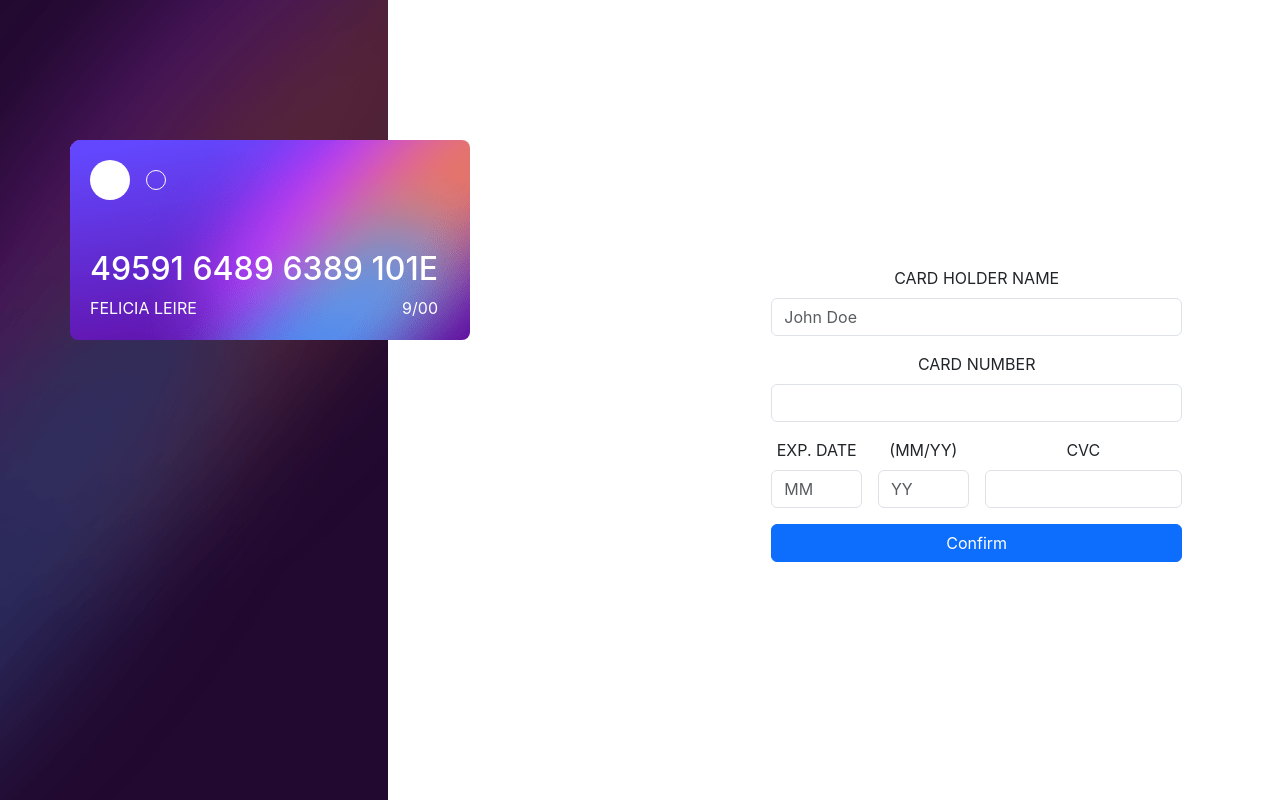
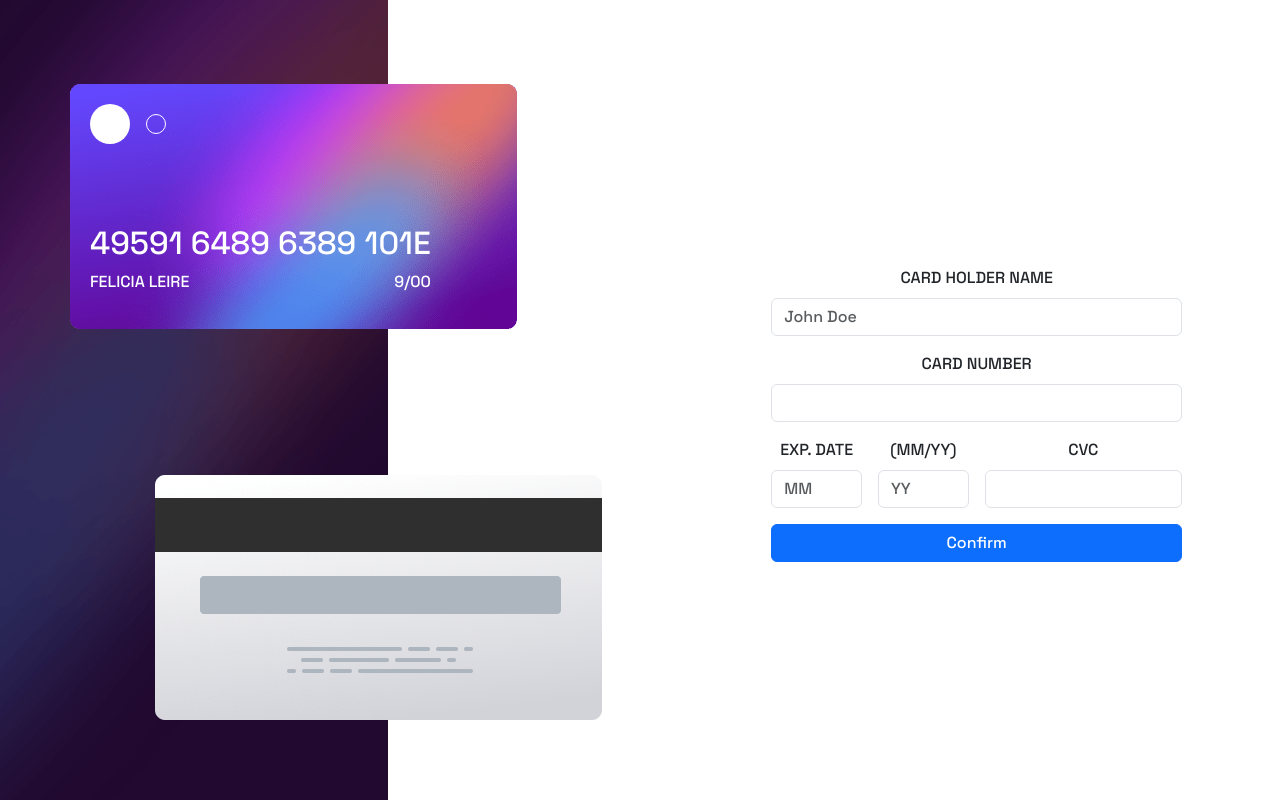
Before and after one commit to gillaryb/react-interactive-card, a React (Create React App) app: page / in a window 1280 px wide. Built offline with nearby package versions, Linux system fonts and the light colour scheme.

Commit message:
fixed margin bottom

```diff
--- a/public/index.html
+++ b/public/index.html
@@ -15,7 +15,10 @@
       user's mobile device or desktop. See https://developers.google.com/web/fundamentals/web-app-manifest/
     -->
     <link rel="manifest" href="%PUBLIC_URL%/manifest.json" />
-    <!--
+    <link rel="preconnect" href="https://fonts.googleapis.com">
+    <link rel="preconnect" href="https://fonts.gstatic.com" crossorigin>
+    <link href="https://fonts.googleapis.com/css2?family=Space+Grotesk:wght@500&display=swap" rel="stylesheet">
+        <!--
       Notice the use of %PUBLIC_URL% in the tags above.
       It will be replaced with the URL of the `public` folder during the build.
       Only files inside the `public` folder can be referenced from the HTML.
--- a/src/Card.css
+++ b/src/Card.css
@@ -1,3 +1,7 @@
+.Card{
+  font-family: 'Space Grotesk', sans-serif;
+}
+
 .Card .background-image{
   background-image: url("images/bg-main-desktop.png");
   width:400px;
@@ -9,7 +13,7 @@
 }
 
 .card-circle{
-  margin-bottom: 50px;
+  margin-bottom: 80px;
 }
 
 .card-circle-up{
@@ -29,14 +33,22 @@
 
 .Card .card-front{
   background-image:url("images/bg-card-front.png");
-  width: 400px;
-  height: 200px;
+  width: 447px;
+  height: 245px;
   position: absolute;
   left: 70px;
-  top: 140px;
+  top: 84px;
   border-radius: 8px;
 }
 
+.card-back{
+  background-image:url("images/bg-card-back.png");
+  width: 447px;
+  height: 245px;
+  position: absolute;
+  bottom: 80px;
+  left: 155px;
+}
 
 
 .card-form{
--- a/src/Card.js
+++ b/src/Card.js
@@ -1,11 +1,16 @@
 import React from 'react';
 import './Card.css';
 export default function Card(){
+
+
+
+
+
   return (
     <div className="Card">
         <div className="row">
           <div className="col-lg-8 background-image">
-            <div className="card-front d-flex">
+            <div className="card-front d-flex flex-grow">
               <div className="card-front-infos text-white">
                 <div className="card-circle d-flex align-items-center">
                   <div className="card-circle-up">
@@ -22,10 +27,11 @@ export default function Card(){
                 </div>
               </div>
             </div>
-
+            <div className="card-back">
+            </div>
           </div>
-          <div className="col-md-3 col-lg-4 container align-items-center card-form">
-            <form className="row g-3 align-items-center">
+          <div className="col-md-3 col-lg-4 card-form">
+            <form className="row g-3">
               <div className="col-12">
                 <label for="inputName" className="form-label">CARD HOLDER NAME</label>
                 <input type="text" className="form-control" id="inputName" placeholder="John Doe"></input>
```
